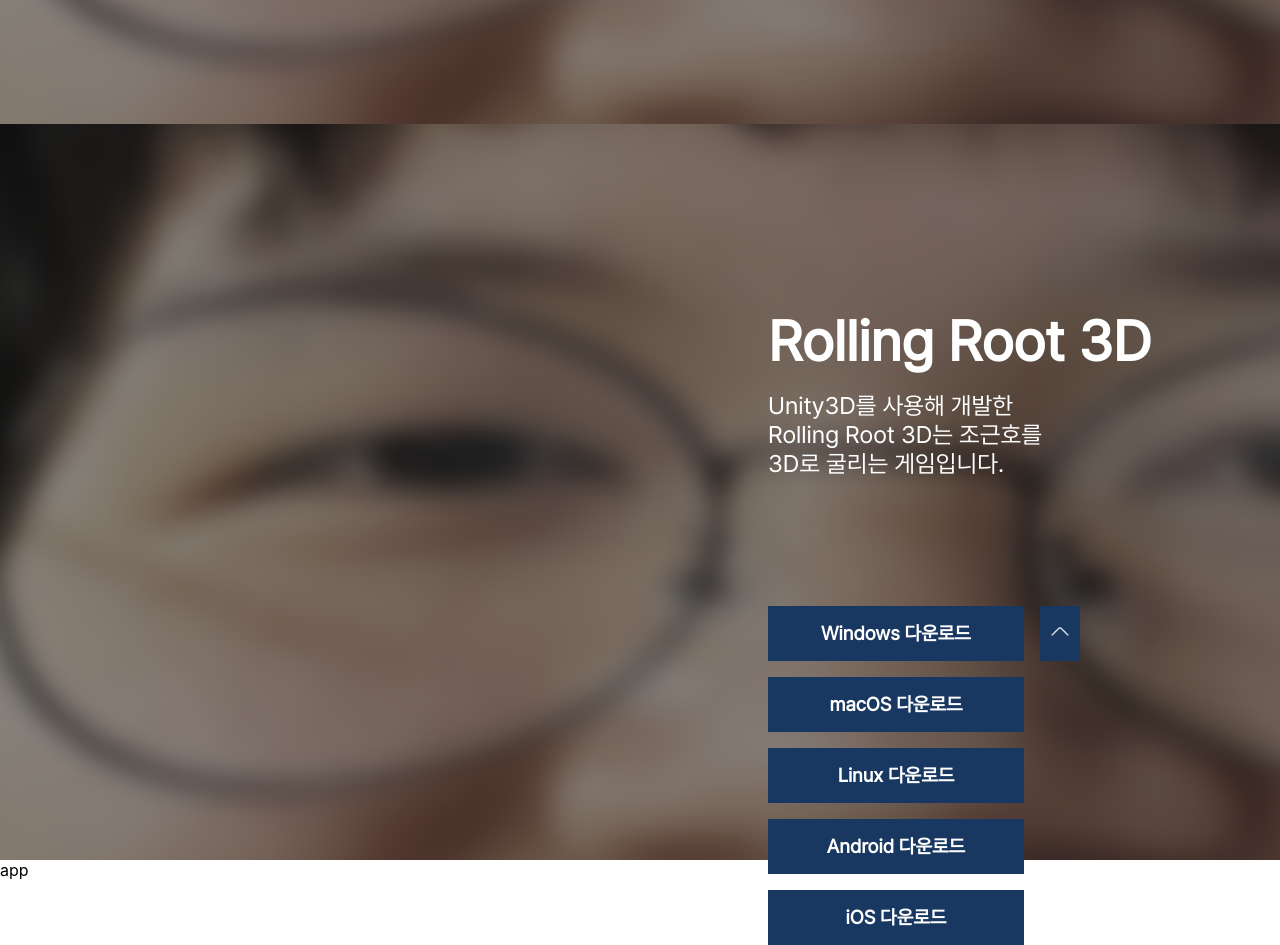
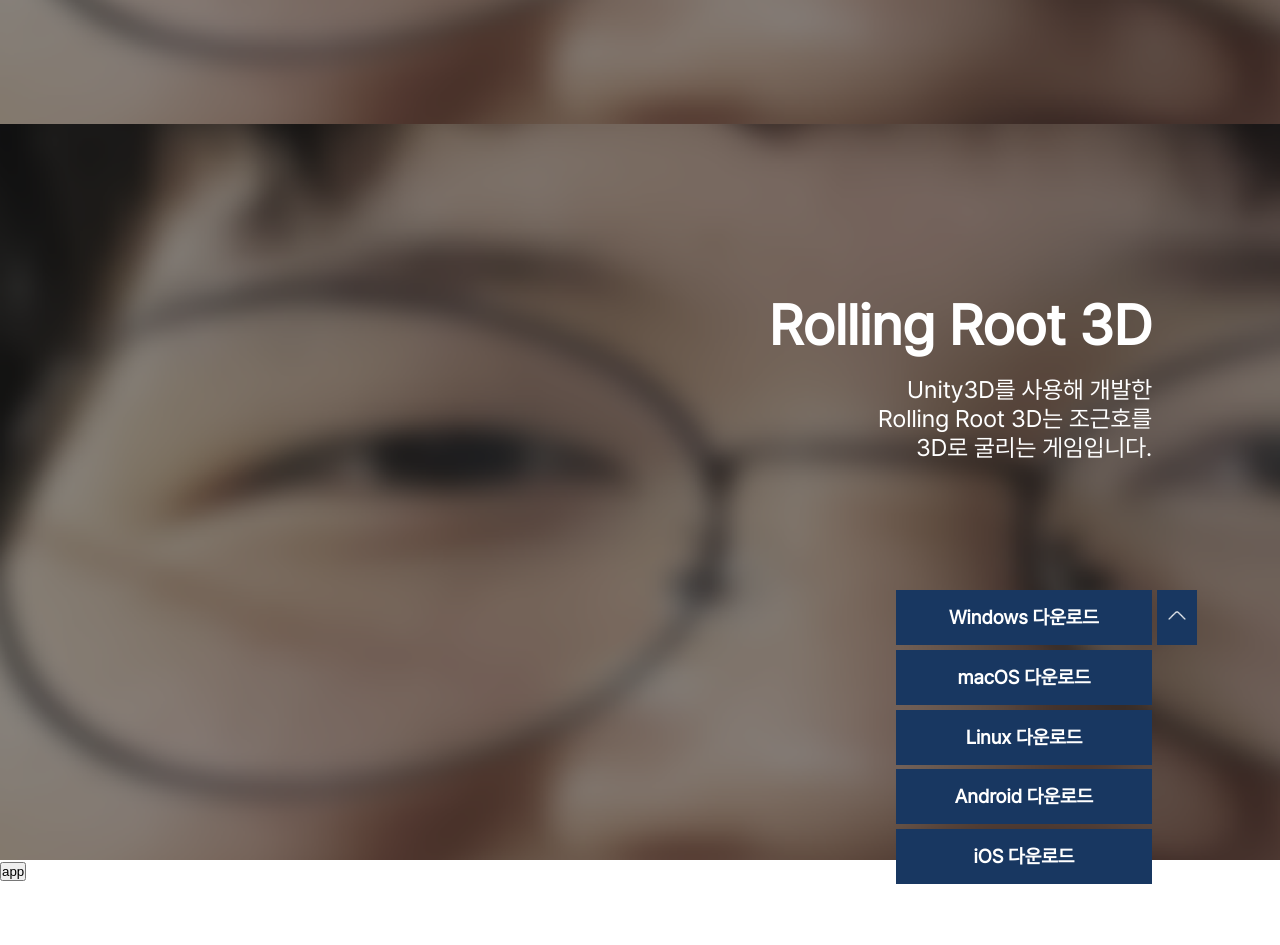
Before and after one commit to NOINOM/NOINOM-Official-Website, a React (Create React App) app: page / in a window 1280 px wide. Shown: the part 1500-2445 px from the top of the page. After the commit the page ends 2389 px from the top, so only its background shows below. Built offline with nearby package versions, Linux system fonts and the light colour scheme.

Commit message:
ADD :: Check Os

```diff
--- a/package.json
+++ b/package.json
@@ -10,6 +10,8 @@
     "@types/node": "^16.18.12",
     "@types/react": "^18.0.28",
     "@types/react-dom": "^18.0.11",
+    "detect-browser": "^5.3.0",
+    "mobile-detect": "^1.4.5",
     "react": "^18.2.0",
     "react-dom": "^18.2.0",
     "react-scripts": "5.0.1",
--- a/src/App.tsx
+++ b/src/App.tsx
@@ -3,6 +3,24 @@
 import MainIntoduce from "./components/MainIntoduce";
 import Project from "./components/Project";
 import backgroundImg1 from "./asset/Background1.png";
+import { detect } from "detect-browser";
+
+interface Ibrowser {
+  name: string | null;
+  os: string | null;
+  type: string | null;
+  version: string | null;
+}
+
+const browser: Ibrowser | null = detect();
+
+const CheckOS = () => {
+  let Os = browser?.os || "";
+  console.log(Os);
+
+  if (Os === "Windows") {
+  }
+};
 
 function App() {
   return (
@@ -32,7 +50,13 @@
         image={null}
         isRight={true}
       ></Project>
-      <div>app</div>
+      <button
+        onClick={() => {
+          CheckOS();
+        }}
+      >
+        app
+      </button>
     </>
   );
 }
--- a/src/components/Project.tsx
+++ b/src/components/Project.tsx
@@ -1,5 +1,6 @@
 import * as S from "../style/ProjectStyle";
 import Arrow from "../asset/arrow-down.png";
+import { useState } from "react";
 
 interface IProject {
   title: string;
@@ -17,12 +18,14 @@
 }
 
 const Project = (props: IProject) => {
+  const [detail, setDetail] = useState<boolean>(false);
+  const selectTitle: string[] = ["Windows", "macOS", "Linux", "Android", "iOS"];
   return (
     <S.BackgorundImg>
       <S.TitleNav isRight={props.isRight}>
-        <S.ProjTitle>{props.title}</S.ProjTitle>
-        <S.ProjContext>{props.context}</S.ProjContext>
-        <S.ButtonNavbar>
+        <S.ProjTitle isRight={props.isRight}>{props.title}</S.ProjTitle>
+        <S.ProjContext isRight={props.isRight}>{props.context}</S.ProjContext>
+        <S.ButtonNavbar isRight={props.isRight}>
           {props.download == null ? (
             <S.NoLink
               onClick={() => {
@@ -33,8 +36,13 @@
             </S.NoLink>
           ) : (
             <>
+              <></>
               <S.ArrowImgNav>
-                <S.ArrowImg src={Arrow} alt="" />
+                <S.ArrowImg
+                  src={Arrow}
+                  onClick={() => setDetail(!detail)}
+                  isDetail={detail}
+                />
               </S.ArrowImgNav>
               {props.download.windows == null ? null : (
                 <S.SelectOption>Windows 다운로드</S.SelectOption>
--- a/src/style/ProjectStyle.tsx
+++ b/src/style/ProjectStyle.tsx
@@ -11,19 +11,26 @@
   display: flex;
   align-items: center;
   background-size: cover;
-  backdrop-filter: blur(10px);
+  background-filter: blur(10px);
 `;
+
+interface IisRight {
+  isRight: boolean;
+}
 
 export const ProjTitle = styled.p`
   font-size: 3.5rem;
   font-weight: bold;
   margin: 0rem 0rem 1rem 0rem;
+  float: ${(props: IisRight) => (props.isRight ? "right" : "left")};
 `;
 
 export const ProjContext = styled.p`
   width: 80%;
   word-break: keep-all;
   font-size: 1.5rem;
+  float: ${(props: IisRight) => (props.isRight ? "right" : "left")};
+  text-align: ${(props: IisRight) => (props.isRight ? "right" : "left")};
 `;
 
 export const NoLink = styled.p`
@@ -33,10 +40,6 @@
   padding: 1rem;
   background-color: #183761;
 `;
-
-interface IisRight {
-  isRight: boolean;
-}
 
 export const TitleNav = styled.nav`
   width: 30%;
@@ -64,22 +67,30 @@
   font-weight: bold;
   color: white;
   border: none;
-  margin-top: 1rem;
+  margin-bottom: 0.3rem;
 `;
 
 export const ButtonNavbar = styled.nav`
   margin-top: 8rem;
+  float: ${(props: IisRight) => (props.isRight ? "right" : "left")};
 `;
 
 export const ArrowImgNav = styled.nav`
   position: absolute;
-  margin-left: 17rem;
+  margin-left: 16.3rem;
   padding: 0.85rem 0.5rem;
   background-color: #183761;
 `;
+
+interface IisDetail {
+  isDetail: boolean;
+}
 
 export const ArrowImg = styled.img`
   margin: auto;
   height: 1.5rem;
   width: 1.5rem;
+  transition: 0.5s;
+  transform: ${(props: IisDetail) =>
+    props.isDetail ? `rotate(180deg)` : `rotate(0deg)`};
 `;
```
Also changed, not shown: 1 other file (tests, documents, lock files or other folders).
